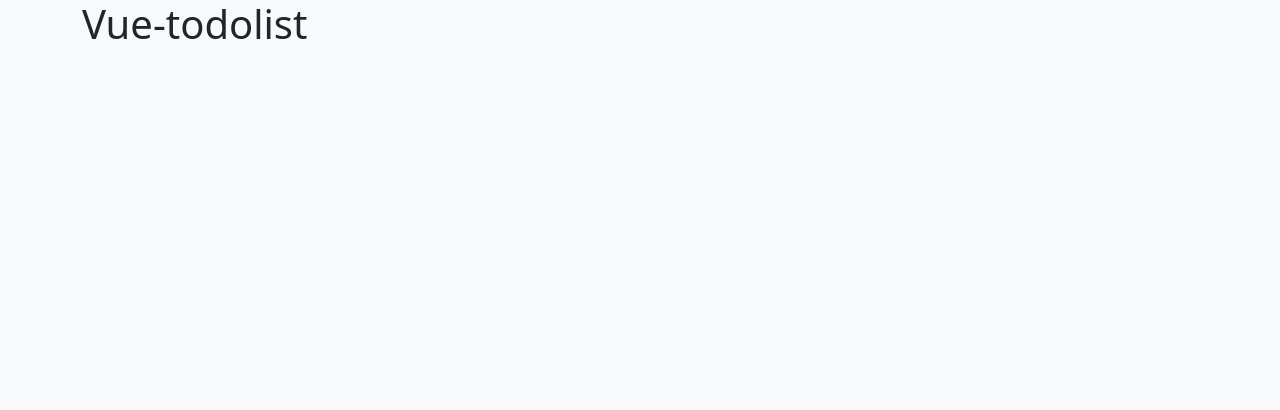
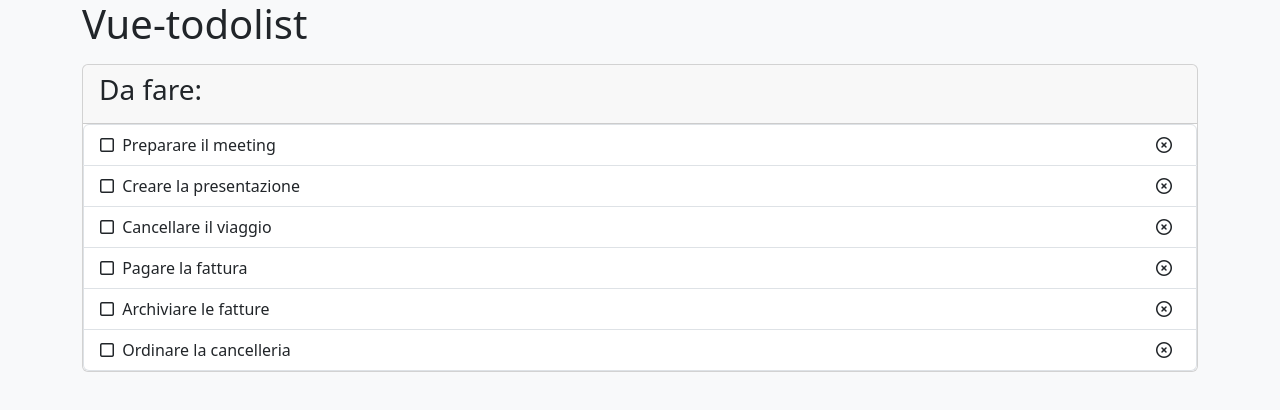
Before and after one commit to AlbertoScalia/vue-todolist, a plain HTML site: page index.html in a window 1280 px wide. Drawn offline with nearby package versions, Linux system fonts and the light colour scheme.

Commit message:
Feat (Index) : Add list

```diff
--- a/index.html
+++ b/index.html
@@ -18,8 +18,31 @@
     <div id="app">
         <div class="container">
             <h1>Vue-todolist</h1>
+            <div class="card todo_list my-3">
+                <div class="card-header">
+                    <h3>Da fare:</h3>
+                </div>
+                <div class="card_body">
+                    <ul class="list-group" v-if="tasks.length> 0">
+                        <li class="list-group-item d-flex justify-content-between align-items-center py-2"
+                            v-for="(task, index) in tasks">
+                            <span :class="task.done === true ? 'done' : ''" @click="is_done(index)">
+                                <i class="fa-regular fa-square pe-1 position-relative">
+                                    <i class="fa-solid fa-check position-absolute text-success"
+                                        :class="task.done === true ? '' : 'd-none'"></i>
+                                </i>
+                                {{task.text}}
+                            </span>
+                            <i class="fa-regular fa-circle-xmark px-2" @click="rimuoviTask(index)"></i>
+                        </li>
+                    </ul>
+                    <p v-else class="ps-2 pb-0 pt-2">Hai 0 task.</p>
+                </div>
+            </div>
+        </div>
 
-        </div>
+
+    </div>
     </div>
     <script src="https://unpkg.com/vue@3/dist/vue.global.js"></script>
     <script src="./js/script.js"></script>
```
